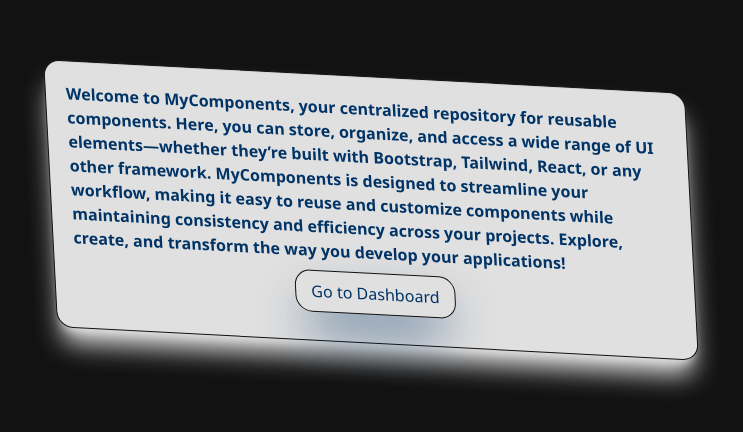
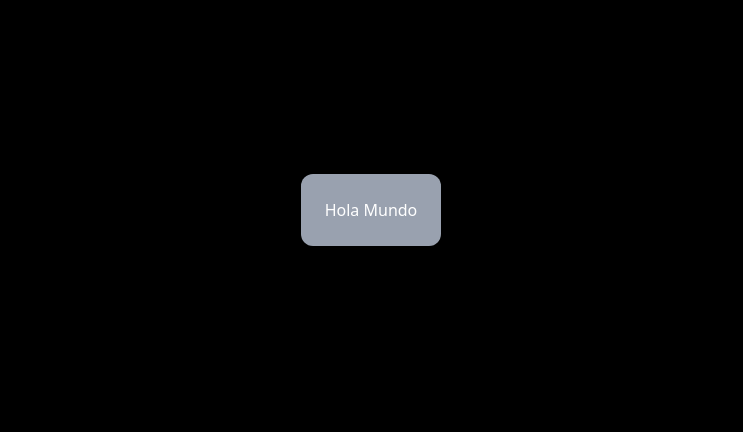
Before and after one commit to UGALDEMMJ/mycomponents-frontend, a React (Vite) app: page / in a window 1280 px wide. Shown: the part 190-622 px from the top of the page, without its empty margins (269-1012 px from the left). Built offline with nearby package versions, Linux system fonts and the light colour scheme.

Commit message:
Implementation of the gsap lib

```diff
--- a/package.json
+++ b/package.json
@@ -10,9 +10,11 @@
     "preview": "vite preview"
   },
   "dependencies": {
+    "@gsap/react": "^2.1.2",
     "@tailwindcss/vite": "^4.0.9",
     "@types/react-router-dom": "^5.3.3",
     "axios": "^1.8.1",
+    "gsap": "^3.13.0",
     "react": "^19.0.0",
     "react-dom": "^19.0.0",
     "react-router": "^7.2.0",
--- a/src/pages/Dashboard.tsx
+++ b/src/pages/Dashboard.tsx
@@ -0,0 +1,9 @@
+import React from 'react'
+
+const Dashboard: React.FC = () => {
+  return (
+    <div>Dashboard</div>
+  )
+}
+
+export default Dashboard
--- a/src/pages/Welcome.tsx
+++ b/src/pages/Welcome.tsx
@@ -1,29 +1,32 @@
-import React from 'react'
+import React, { useRef } from "react"; // <-- Aquí se importa React correctamente
+import { Link } from "react-router-dom";
+import gsap from "gsap";
+import { useGSAP } from "@gsap/react";
 
-const Welcome = () => {
+gsap.registerPlugin(useGSAP);
+
+const Welcome: React.FC = () => {
+  const container = useRef<HTMLDivElement>(null);
+  const circle = useRef<HTMLDivElement>(null);
+
+  useGSAP(() => {
+    gsap.to(".boxMessage", {
+       rotation: "+=360",
+       ease: "none"
+      });
+  }, { scope: container, revertOnUpdate:true });
+
   return (
     <>
-      <div className='bg-night h-screen text-berkeley justify-center items-center flex'>
-        <div className='group bg-platinum rounded-2xl p-5 size-fit flex flex-col w-1/2 shadow-platinum  border
-         border-night shadow-xl inset-shadow-2xs
-         transition delay-150 duration-1000 ease-in-out hover:bg-platinum hover:text-ppl hover:shadow-ppl
-          skew-3  hover:border-ppl
-         '>
-          <p className='font-semibold text-left break-words'>
-            Welcome to <spam className='text-berkeley hover:underline hover:text-night'>MyComponents</spam>, your centralized repository for reusable components. Here, you can store, organize, and access a wide range of UI elements—whether they’re built with Bootstrap, Tailwind, React, or any other framework. MyComponents is designed to streamline your workflow, making it easy to reuse and customize components while maintaining consistency and efficiency across your projects. Explore, create, and transform the way you develop your applications!
-          </p>
-          <div className='flex justify-center'>
-          <button className='text-berkeley shadow-2xl shadow-berkeley bg-platinum w-40
-        items-center p-2 rounded-2xl m-2 transition border-night border
-        hover:bg-ppl hover:text-platinum  hover:border-ppl
-        group-hover:shadow-ppl'>
-            Go to Dashboard</button>
+      <div className=" bg-black h-screen w-full flex items-center justify-center">
+        <div ref={container} className="bg-gray-400 p-6 rounded-xl text-white">
+          <div className="boxMessage">
+            Hola Mundo
           </div>
         </div>
       </div>
     </>
-  )
+  );
+};
 
-}
-
-export default Welcome
+export default Welcome;
```
Also changed, not shown: 1 other file (tests, documents, lock files or other folders).
